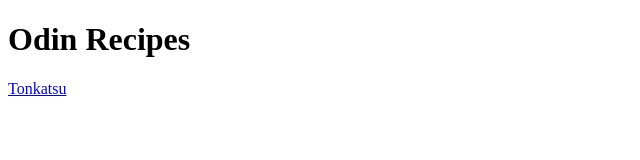
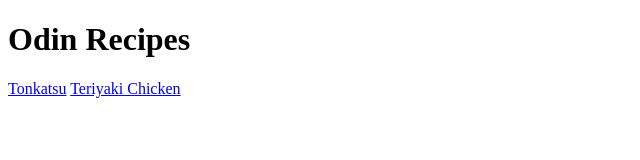
Before and after one commit to keontolentino/odin-recipes, a plain HTML site: page index.html in a window 1280 px wide. Shown: the whole page, without its empty margins (0-640 px from the left). Drawn offline with Linux system fonts and the light colour scheme.

Commit message:
added href link for teriyaki chicken recipe page

```diff
--- a/index.html
+++ b/index.html
@@ -8,5 +8,6 @@
     <body>
         <h1>Odin Recipes</h1>
           <a href="./recipes/tonkatsu.html">Tonkatsu</a>
+          <a href="./recipes/teriyaki_chicken.html">Teriyaki Chicken</a>
     </body>
   </html>
```
